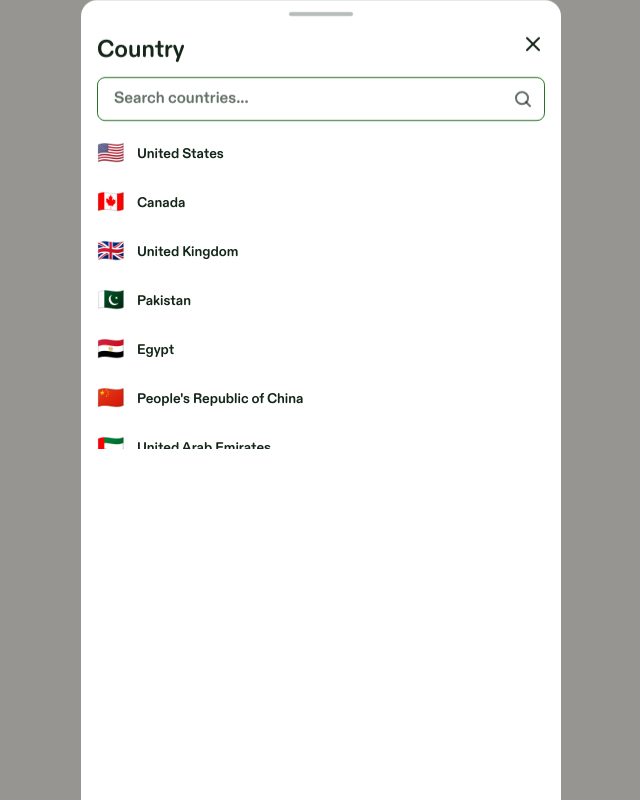
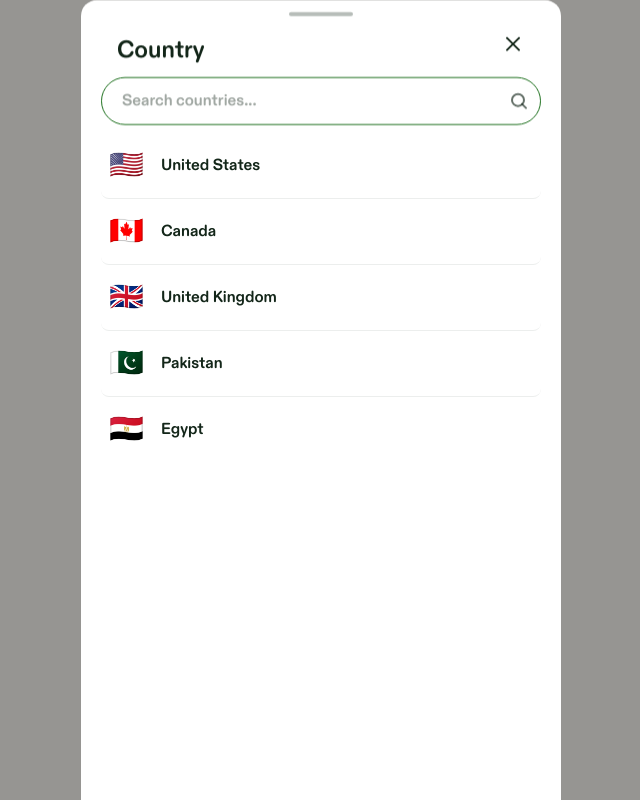
Before and after one commit to azeem-bot/kollegioapp, a React (Vite) app: page / in a window 1280 px wide. Both pictures are taken after a click on the button "Search or select a country". Shown: the whole page, without its empty margins (319-959 px from the left). Built offline with nearby package versions, Linux system fonts and the light colour scheme.

Commit message:
Stylesheet updates

```diff
--- a/src/components/PickerSheet/PickerSheet.css
+++ b/src/components/PickerSheet/PickerSheet.css
@@ -20,7 +20,7 @@
   max-width: 480px;
   background: var(--bg-white);
   border-radius: 16px 16px 0 0;
-  padding-bottom: 40px;
+  padding: 0 20px 40px 20px;
   overflow-y: auto;
   transition: transform 300ms ease-out, bottom 150ms ease, height 250ms ease;
   will-change: transform;
@@ -83,15 +83,15 @@
 
 .search-wrap {
   position: relative;
-  margin: 0 16px 8px;
+  margin: 0 0 8px;
 }
 
 .search-wrap__input {
   width: 100%;
-  height: 44px;
-  padding: 0 44px 0 16px;
-  border: 1px solid var(--border-primary);
-  border-radius: 8px;
+  height: 48px;
+  padding: 0 48px 0 20px;
+  border: 1px solid rgba(19, 38, 25, 0.3);
+  border-radius: 40px;
   font-size: 16px;
   color: var(--content-primary);
   background: white;
@@ -101,7 +101,7 @@
 }
 
 .search-wrap__input::placeholder {
-  color: var(--content-secondary);
+  color: rgba(19, 38, 25, 0.4);
 }
 
 .search-wrap__input:focus {
@@ -119,7 +119,7 @@
 .option-list {
   overflow-y: auto;
   max-height: 40dvh;
-  padding: 0 8px;
+  padding: 0;
   scrollbar-width: none;
 }
 
@@ -131,11 +131,16 @@
   display: flex;
   align-items: center;
   justify-content: space-between;
-  padding: 10px 8px;
+  padding: 14px 8px;
   border-radius: 8px;
-  gap: 12px;
+  gap: 16px;
   cursor: pointer;
   user-select: none;
+  border-bottom: 1px solid rgba(19, 38, 25, 0.08);
+}
+
+.option-row:last-child {
+  border-bottom: none;
 }
 
 .option-row:hover {
@@ -145,15 +150,15 @@
 .option-row__left {
   display: flex;
   align-items: center;
-  gap: 12px;
+  gap: 16px;
   flex: 1;
   min-width: 0;
 }
 
 .option-row__icon {
-  width: 28px;
+  width: 36px;
   flex-shrink: 0;
-  font-size: 22px;
+  font-size: 28px;
   display: flex;
   align-items: center;
 }
@@ -163,9 +168,9 @@
 }
 
 .option-row__label {
-  font-size: 14px;
+  font-size: 16px;
   font-weight: 700;
-  color: var(--content-primary);
+  color: #132619;
   white-space: nowrap;
   overflow: hidden;
   text-overflow: ellipsis;
```
